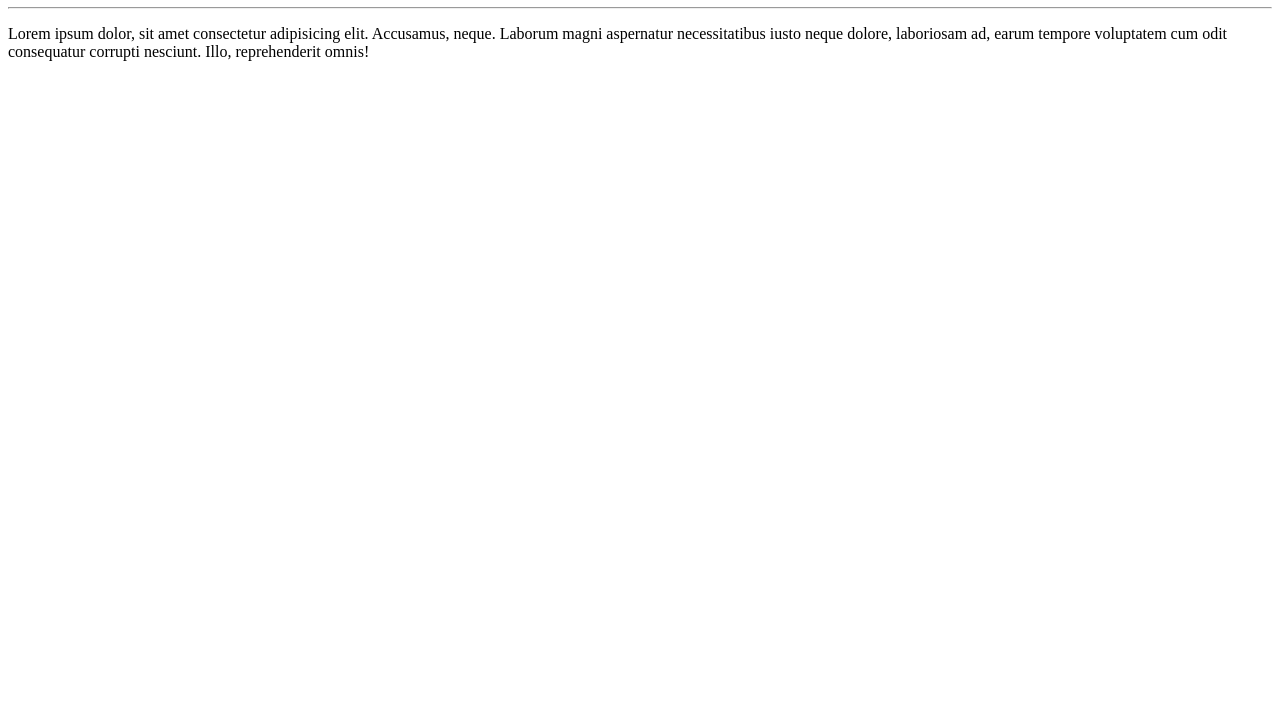
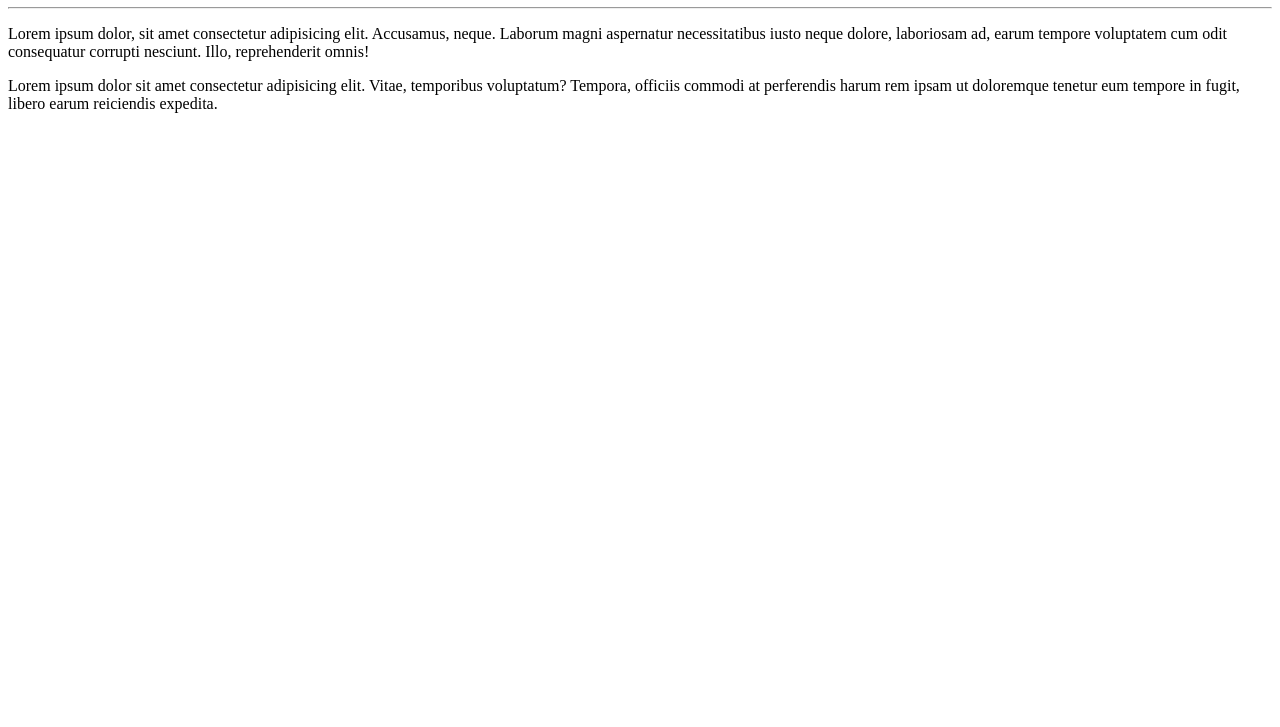
Before and after one commit to marcosviniciosmendesdelima/Ola-Mundo, a plain HTML site: page site.exemplo/index.html in a window 1280 px wide. Shown: the part 73-800 px from the top of the page. Drawn offline with Linux system fonts and the light colour scheme.

Commit message:
Adicionei um parágrafo

```diff
--- a/site.exemplo/index.html
+++ b/site.exemplo/index.html
@@ -9,5 +9,6 @@
     <h1>Olá, mundo!</h1>
     <hr>
     <p>Lorem ipsum dolor, sit amet consectetur adipisicing elit. Accusamus, neque. Laborum magni aspernatur necessitatibus iusto neque dolore, laboriosam ad, earum tempore voluptatem cum odit consequatur corrupti nesciunt. Illo, reprehenderit omnis!</p>
+    <p>Lorem ipsum dolor sit amet consectetur adipisicing elit. Vitae, temporibus voluptatum? Tempora, officiis commodi at perferendis harum rem ipsam ut doloremque tenetur eum tempore in fugit, libero earum reiciendis expedita.</p>
 </body>
 </html>
```
